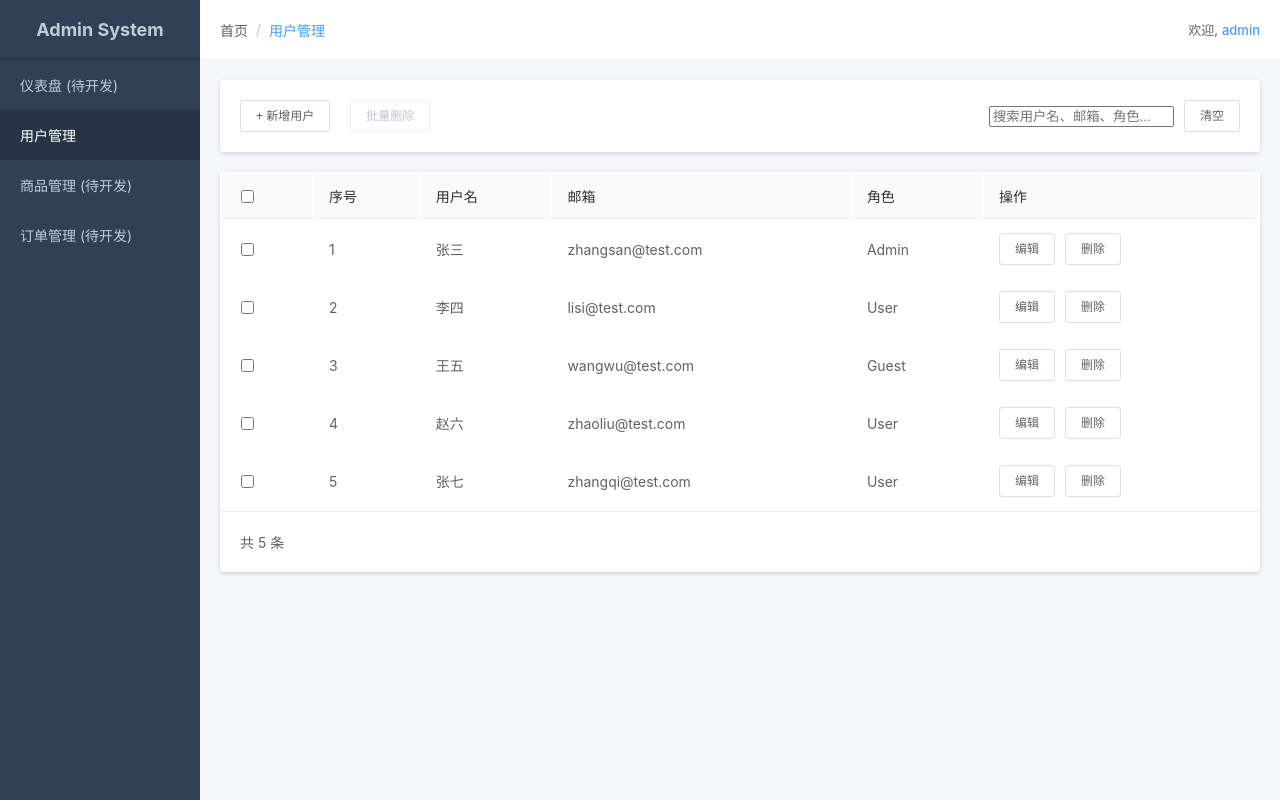
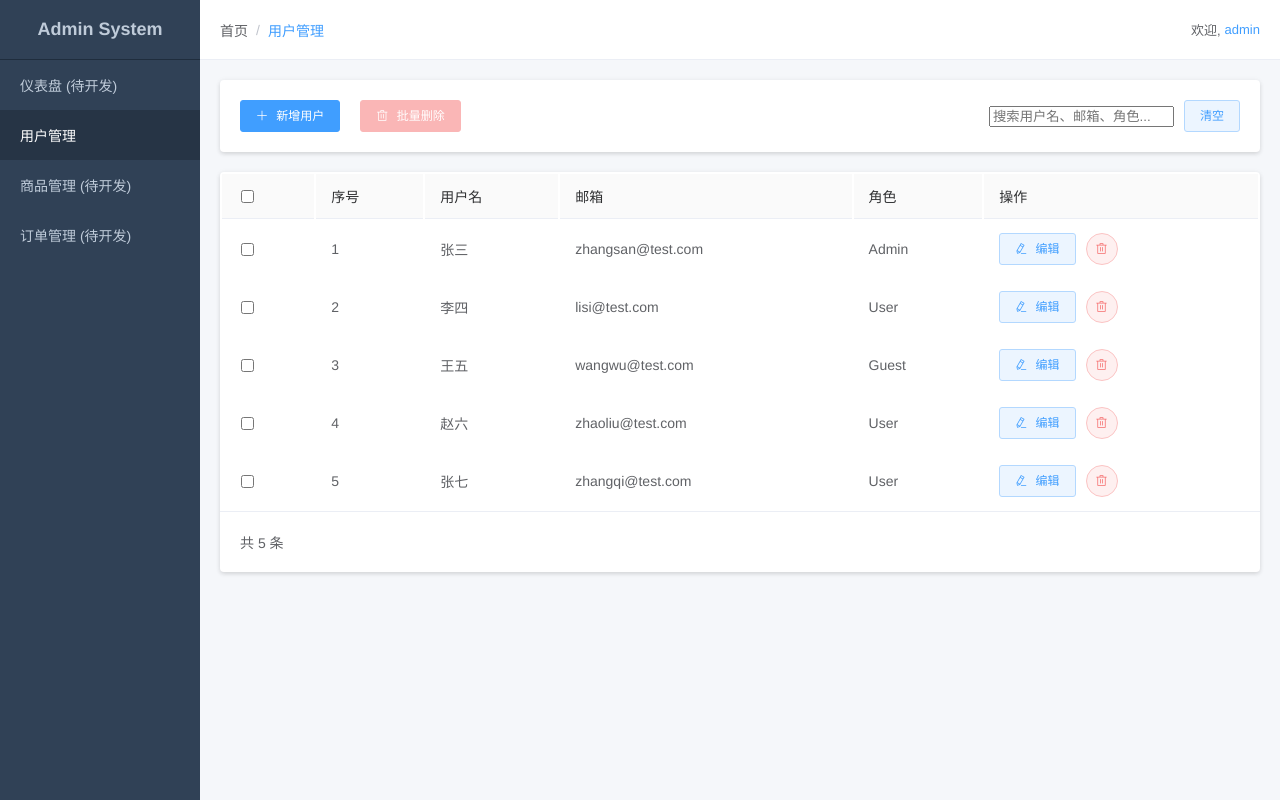
Before and after one commit to 17726/vue2-admin-system, a Vue app: page / in a window 1280 px wide. Built offline with nearby package versions, Linux system fonts and the light colour scheme.

Commit message:
引入el-button样式；重构用户表单；
未处理表单验证

```diff
--- a/src/assets/styles/main.scss
+++ b/src/assets/styles/main.scss
@@ -39,7 +39,9 @@ body, html {
   font-weight: $font-weight-normal;
   // line-height: $line-height-base;
   // ？
-  font-family: -apple-system, BlinkMacSystemFont, "Segoe UI", Roboto, "Helvetica Neue", Arial, "Noto Sans", sans-serif, "Apple Color Emoji", "Segoe UI Emoji", "Segoe UI Symbol", "Noto Color Emoji";
+  // font-family: -apple-system, BlinkMacSystemFont, "Segoe UI", Roboto, "Helvetica Neue", Arial, "Noto Sans", sans-serif, "Apple Color Emoji", "Segoe UI Emoji", "Segoe UI Symbol", "Noto Color Emoji";
+  font-family: "Helvetica Neue",Helvetica,"PingFang SC","Hiragino Sans GB","Microsoft YaHei","微软雅黑",Arial,sans-serif;
+
   color: $text-primary;
   background-color: $bg-page;
   height: 100%;
--- a/src/components/UserFormModal.vue
+++ b/src/components/UserFormModal.vue
@@ -6,12 +6,32 @@
       <!-- 动态切换标题 -->
       <h3>{{ formTitle }}</h3>
       <!-- 表单实现增/改 -->
+      <el-form v-model="formData" ref="userForm">
+        <el-form-item prop="name" label="用户名" :rules="[{required:true, message: '请输入用户名', trigger: 'blur'}]">
+          <el-input type="text" v-model="formData.name"> </el-input>
+        </el-form-item>
+        <el-form-item prop="email" label="邮箱">
+          <el-input v-model="formData.email"></el-input>
+        </el-form-item>
+        <el-form-item prop="role" label="角色">
+          <el-select v-model="formData.role">
+            <el-option label="User" value="User"></el-option>
+            <el-option label="Admin" value="Admin"></el-option>
+            <el-option label="Guest" value="Guest"></el-option>
+          </el-select>
+        </el-form-item>
+        <div>
+          <el-button @click="close()">取消</el-button>
+          <el-button type="primary" @click="save()">保存</el-button>
+        </div>
+      </el-form>
+      <!--
       <form @submit.prevent="save()">
-        <!-- 纯前端不提交到后端，阻止默认提交action="" -->
+         纯前端不提交到后端，阻止默认提交action=""
         <div class="form-group">
           <label for="name">用户名</label>
           <input type="text" id="name" v-model="formData.name" required />
-          <!-- 设置required必选 -->
+           设置required必选
         </div>
         <div class="form-group">
           <label for="email">邮箱</label>
@@ -20,7 +40,7 @@
         <div class="form-group">
           <label for="role">角色</label>
           <select name="role" id="role" v-model="formData.role">
-            <!-- name? -->
+             name?
             <option value="User">User</option>
             <option value="Admin">Admin</option>
             <option value="Guest">Guest</option>
@@ -28,11 +48,12 @@
         </div>
         <div class="form-action">
           <el-button type="button" class="btn-cancel" @click="close">取消</el-button>
-          <!-- 注意为button设置type -->
+           注意为button设置type
           <el-button type="submit" class="btn-save">保存</el-button>
-          <!-- 注意save-submit事件应与form元素的绑定 -->
+           注意save-submit事件应与form元素的绑定
         </div>
       </form>
+      -->
     </div>
   </div>
 </template>
@@ -54,7 +75,7 @@ export default {
         id: null,
         name: "",
         email: "",
-        role: "User",
+        role: "",
       },
     };
   },
@@ -64,8 +85,16 @@ export default {
       this.$emit("close");
     },
     save() {
-      // 传递“保存”事件，携带表单数据
-      this.$emit("save", this.formData);
+      // 先执行表单校验在保存到父组件
+      this.$refs.userForm.validate((valid) => {
+        if (valid) {
+          this.$emit("save", this.formData);
+        } else {
+          console.log("表单验证失败");
+          return false;
+        }
+      });
+
     },
   },
   computed: {
@@ -129,23 +158,23 @@ export default {
   box-shadow: $base-box-shadow;
   // 显示在弹窗之上
   z-index: 101;
-  form {
-    display: flex;
-    flex-direction: column;
-    justify-content: center;
-    gap: $base-padding;
-    .form-group {
-      display: flex;
-      flex-direction: row;
-      align-items: center;
-      justify-content: space-between;
-      gap: $base-padding;
-    }
-    .form-action {
-      display: flex;
-      justify-content: space-between;
-      gap: $base-padding;
-    }
-  }
+  // form {
+  //   display: flex;
+  //   flex-direction: column;
+  //   justify-content: center;
+  //   gap: $base-padding;
+  //   .form-group {
+  //     display: flex;
+  //     flex-direction: row;
+  //     align-items: center;
+  //     justify-content: space-between;
+  //     gap: $base-padding;
+  //   }
+  //   .form-action {
+  //     display: flex;
+  //     justify-content: space-between;
+  //     gap: $base-padding;
+  //   }
+  // }
 }
 </style>
--- a/src/views/UserManagement.vue
+++ b/src/views/UserManagement.vue
@@ -3,11 +3,12 @@
     <!-- 操作栏 -->
     <div class="toolbar">
       <div class="left">
-        <el-button class="btn btn-primary" @click="handleOpenAdd()">
-          + 新增用户
+        <el-button type="primary" icon="el-icon-plus" @click="handleOpenAdd()">
+          新增用户
         </el-button>
         <el-button
-          class="btn btn-danger"
+          type="danger"
+          icon="el-icon-delete"
           :disabled="selectedIds.length <= 0"
           @click="delSelected()"
         >
@@ -23,9 +24,7 @@
         />
         <!-- 实时搜索不需按钮 -->
         <!-- <button class="btn btn-default" >搜索</button> -->
-        <el-button class="btn btn-default" @click="clearSearchInput()">
-          清空
-        </el-button>
+        <el-button type="primary" plain @click="clearSearchInput()"> 清空 </el-button>
       </div>
     </div>
 
@@ -58,11 +57,11 @@
             <td>{{ item.email }}</td>
             <td>{{ item.role }}</td>
             <td>
-              <el-button class="btn btn-link" @click="handleOpenEdit(item)">
+              <el-button type="primary" plain  icon="el-icon-edit" @click="handleOpenEdit(item)">
                 编辑
               </el-button>
-              <el-button class="btn btn-link btn-danger" @click="del(item.id)">
-                删除
+              <el-button type="danger" plain circle icon="el-icon-delete" @click="del(item.id)">
+
               </el-button>
             </td>
           </tr>
@@ -134,6 +133,8 @@ export default {
           return !this.selectedIds.includes(user.id);
         });
       }
+      // 清空已选择的ID
+      this.selectedIds = [];
     },
     // 清空搜索框
     clearSearchInput() {
```
Also changed, not shown: src/plugins/element.js (+6 -1 lines).
